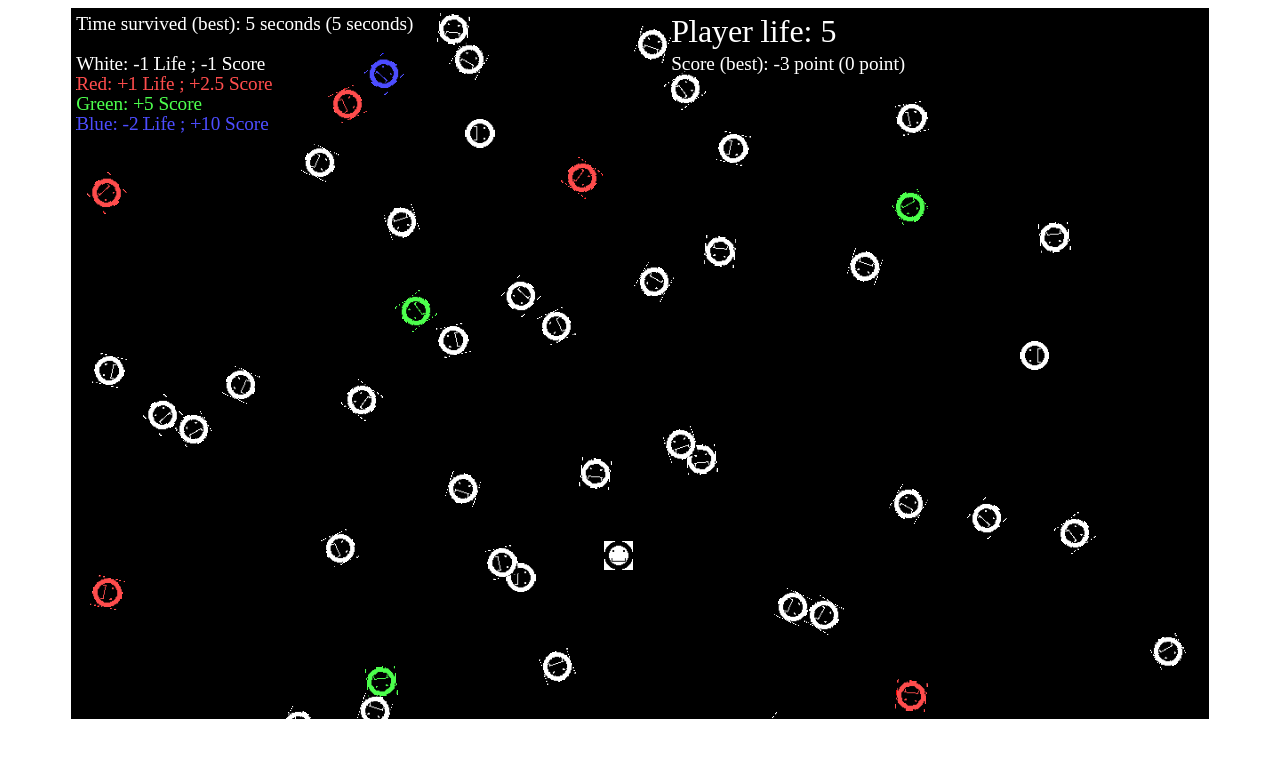
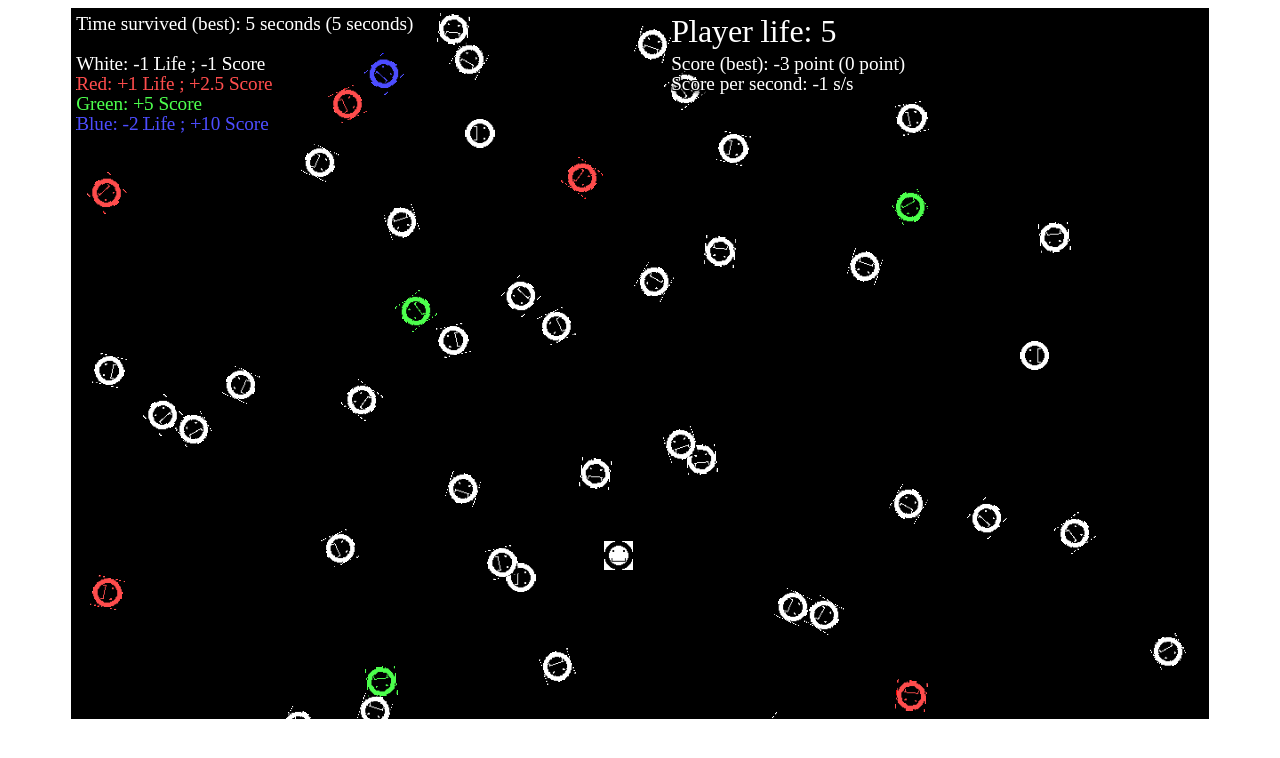
Before and after one commit to Naudot/Dodge, a plain HTML site: page index.html in a window 1280 px wide. Drawn offline with Linux system fonts and the light colour scheme.

Commit message:
Adds a performance marker

```diff
--- a/index.html
+++ b/index.html
@@ -17,6 +17,21 @@
 	margin:0;
 	left:600px;
 	top:45px;
+	font-size:1.2em;
+	text-shadow:
+		1px 1px black,
+		-1px 1px black,
+		1px -1px black,
+		-1px -1px black,
+		3px 3px 3px black;
+}
+
+#ui-sps {
+	color:white;
+	position:absolute;
+	margin:0;
+	left:600px;
+	top:65px;
 	font-size:1.2em;
 	text-shadow:
 		1px 1px black,
@@ -103,6 +118,7 @@
 		<div id="game-container">
 			<canvas id="game-canvas"></canvas>
 			<p id="ui-score">Score (best): <span id="game-current-score"></span> (<span id="game-best-score"></span>)</p>
+			<p id="ui-sps">Score per second: <span id="game-current-sps"></span></p>
 			<p id="ui-time">Time survived (best): <span id="game-current-time"></span> (<span id="game-best-time"></span>)</p>
 			<p id="ui-player-life">Player life: <span id="game-player-life"></span></p>
 			<p id="ui-infos-white">White: -1 Life ; -1 Score</p>
--- a/src/dodge.js
+++ b/src/dodge.js
@@ -128,6 +128,8 @@ class Dodge {
 
 		$('#game-current-score').text(Math.round(scoreUpdate) + ' point' + (Math.round(scoreUpdate) > 1 ? 's' : ''));
 		$('#game-best-score').text(Math.round(bestScore) + ' point' + (Math.round(bestScore) > 1 ? 's' : ''));
+
+		$('#game-current-sps').text(Math.round(scoreUpdate / timeUpdate) + ' s/s');
 	}
 
 	/*
```
